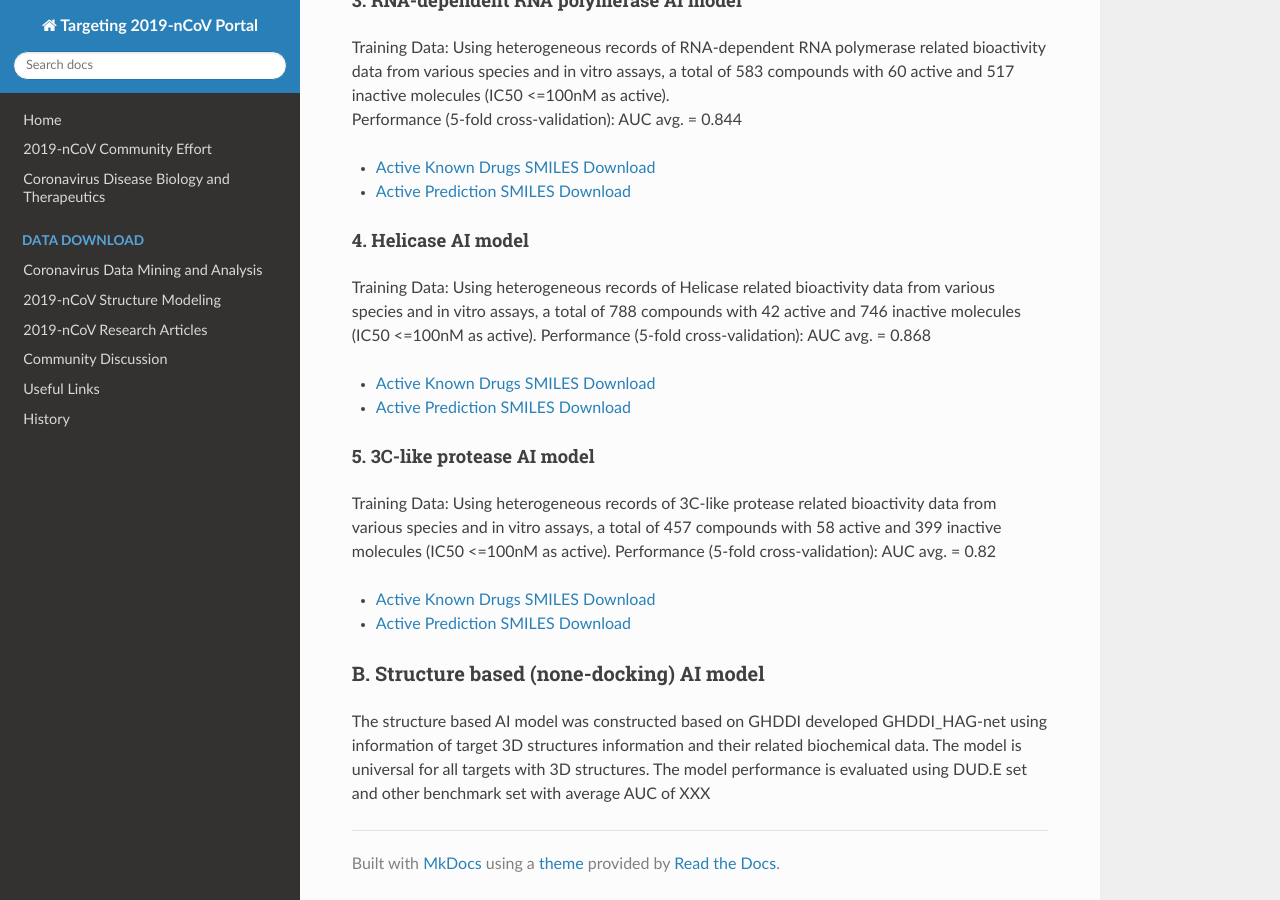
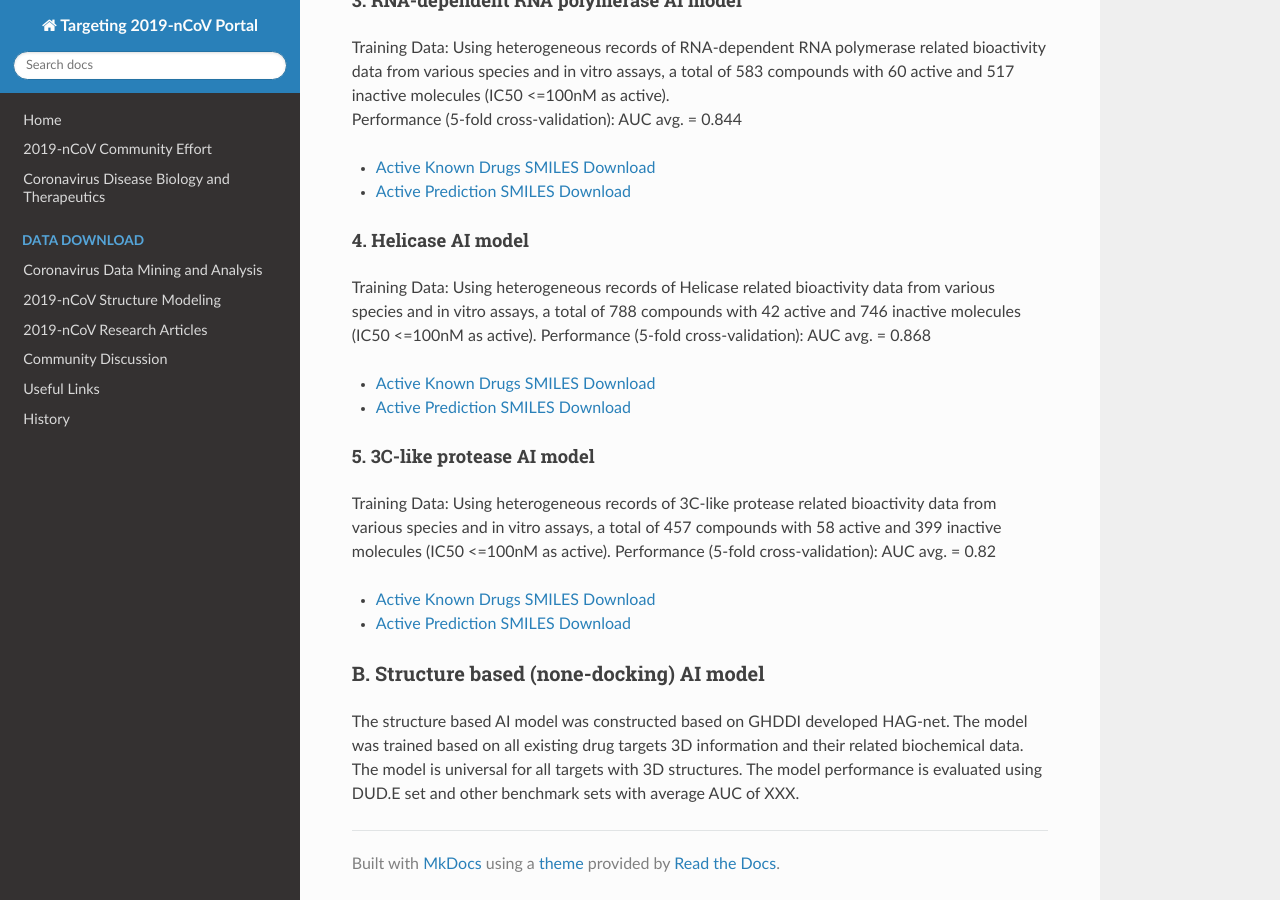
Before and after one commit to GHDDI-AILab/Targeting2019-nCoV, an MkDocs documentation site: the page built from docs/computational.md, in a window 1280 px wide and 900 px high, scrolled down 1142 px. Built offline with MkDocs 1.6.1, drawn with Linux system fonts in a browser that asks for light colours; nearby versions of some CDN libraries.

Commit message:
prediction

```diff
--- a/docs/computational.md
+++ b/docs/computational.md
@@ -6,7 +6,7 @@ We are here to publish our initial computational efforts including AI based pred
 
 ### A. Ligand based AI model
 
-We have tried different training sets containing different organisms and their targets to build target specific or phenotype based classification AI models using GHDDI developed GHDDI_HAG-net. We only selected models AUC>0.8 as qualified model for further prediction. Targets including RDRP, Helicase, 3C-like protease of 2019nCoV showing relatively higher cross-species conservation are prioritized in this effort.  We use these models to predict different bioactivity of approved or investigational stage drugs molecules (~12K) in GHDDI stock  as part of the repurposing effort.
+We have tried different training sets containing different organisms and their targets to build target specific or phenotype based classification AI models using GHDDI developed GHDDI_HAG-net. We only selected models AUC>0.8 as qualified model for further prediction. Targets including RDRP, Helicase, 3C-like protease of 2019nCoV showing relatively higher cross-species conservation are prioritized in this effort.  We use these models to predict different bioactivity of approved or investigational stage drugs molecules (~12K) in GHDDI stock as part of the repurposing effort.
 
 #### 1. Heterogeneous antiviral AI model
 Training Data: Using heterogeneous records of antiviral bioactivity data including target based and phenotype based records from various species and in vitro assays, a total of 76247 data points with 37332 active and 38915 inactive molecules (IC50 <=100nM as active).
@@ -45,4 +45,4 @@ Performance (5-fold cross-validation): AUC avg. = 0.82
 
 
 ### B. Structure based (none-docking) AI model
-The structure based AI model was constructed based on GHDDI developed GHDDI_HAG-net using information of target 3D structures information and their related biochemical data. The model is universal for all targets with 3D structures. The model performance is evaluated using DUD.E set and other benchmark set with average AUC of XXX
+The structure based AI model was constructed based on GHDDI developed HAG-net. The model was trained based on all existing drug targets 3D information and their related biochemical data. The model is universal for all targets with 3D structures. The model performance is evaluated using DUD.E set and other benchmark sets with average AUC of XXX.
```
